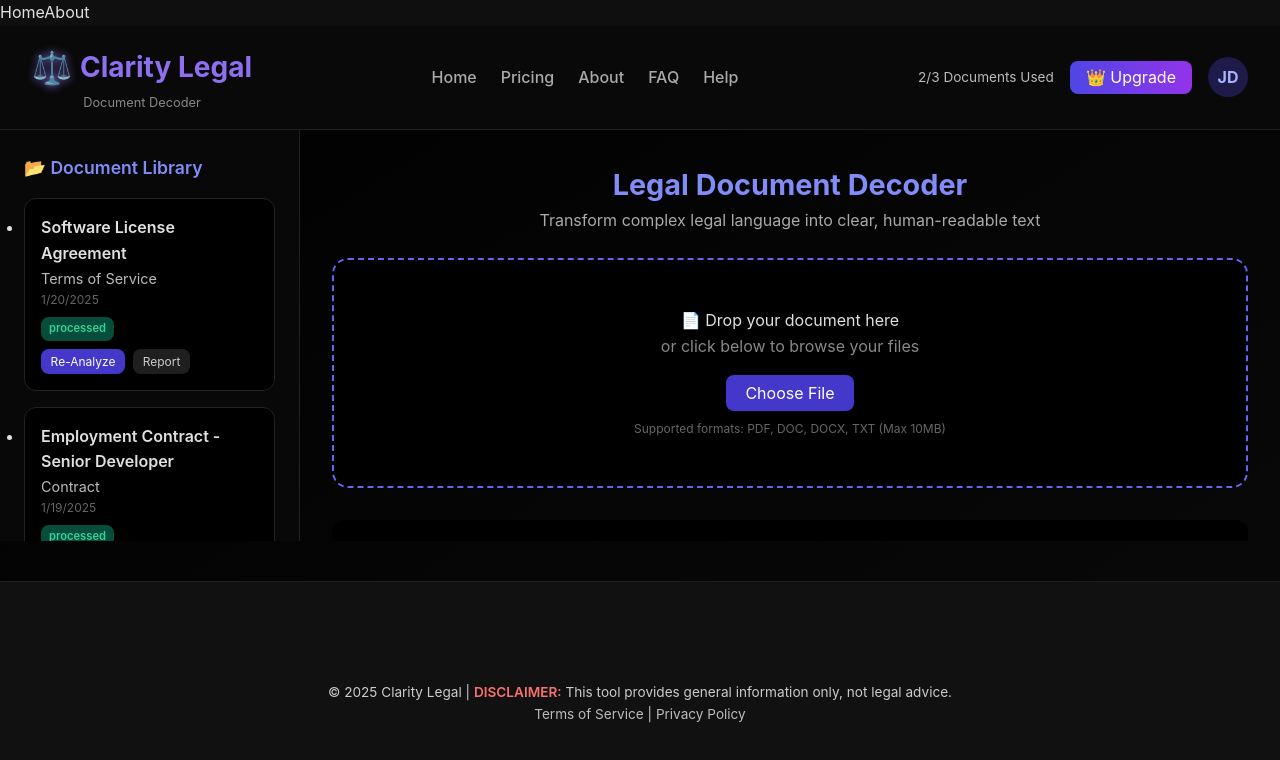
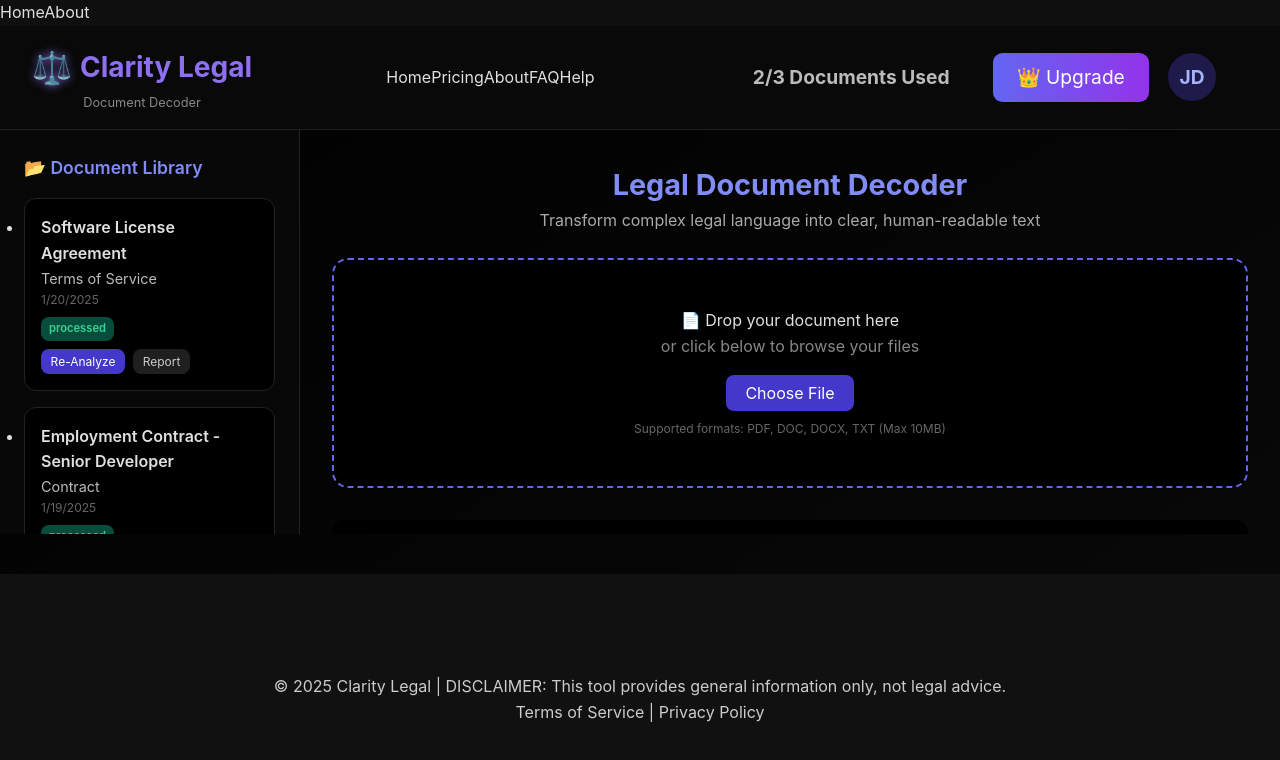
Before and after one commit to pwnjoshi/clarity-legal, a React (Vite) app: page / in a window 1280 px wide. Shown: the top 760 px of the page. Built offline with nearby package versions, Linux system fonts and the light colour scheme.

Commit message:
Update home.css

```diff
--- a/src/pages/home.css
+++ b/src/pages/home.css
@@ -1,4 +1,3 @@
-/* === Home Page Styles === */
 .home-container {
   display: flex;
   flex-direction: column;
@@ -44,53 +43,112 @@
   color: #888;
 }
 
-.nav-links {
+/* Left Navbar */
+.nav-left {
   display: flex;
-  gap: 1.5rem;
+  gap: 2rem;
+  margin-left: 2rem;
 }
-.nav-links a {
+.nav-left .nav-btn {
+  font-size: 1.2rem;
+  font-weight: 700;
+  padding: 0.8rem 1.5rem;
+  border-radius: 0.6rem;
   color: #aaa;
-  font-weight: 500;
+  background: transparent;
   position: relative;
-  transition: color 0.3s ease;
+  transition: all 0.3s ease;
 }
-.nav-links a:hover {
-  color: #818cf8;
+.nav-left .nav-btn:hover {
+  color: #fff;
+  transform: scale(1.08);
 }
-.nav-links a::after {
+.nav-left .nav-btn::after {
   content: "";
   position: absolute;
-  bottom: -4px;
-  left: 0;
+  bottom: -6px;
+  left: 50%;
   width: 0;
-  height: 2px;
+  height: 3px;
   background: #6366f1;
+  border-radius: 2px;
+  transform: translateX(-50%);
   transition: width 0.3s ease;
 }
-.nav-links a:hover::after {
+.nav-left .nav-btn:hover::after {
   width: 100%;
 }
 
+/* Right Navbar */
 .navbar-right {
   display: flex;
   align-items: center;
-  gap: 1rem;
+  gap: 1.2rem;
+  margin-right: 2rem;
 }
 .usage {
-  font-size: 0.85rem;
+  font-size: 1.2rem;
   color: #bbb;
+  font-weight: 700;
+  padding: 0.8rem 1.5rem;
+  border-radius: 0.6rem;
+  background: transparent;
+  position: relative;
+  transition: all 0.3s ease;
+  cursor: pointer;
 }
+.usage:hover {
+  color: #fff;
+  transform: scale(1.08);
+}
+.usage::after {
+  content: "";
+  position: absolute;
+  bottom: -6px;
+  left: 50%;
+  width: 0;
+  height: 3px;
+  background: #6366f1;
+  border-radius: 2px;
+  transform: translateX(-50%);
+  transition: width 0.3s ease;
+}
+.usage:hover::after {
+  width: 100%;
+}
+
+/* Upgrade Button */
 .upgrade-btn {
-  padding: 0.4rem 1rem;
-  background: linear-gradient(to right, #4f46e5, #9333ea);
+  padding: 0.8rem 1.5rem;
+  background: linear-gradient(to right, #6366f1, #9333ea);
   color: #fff;
   border: none;
-  border-radius: 0.5rem;
+  border-radius: 0.6rem;
   cursor: pointer;
+  font-size: 1.2rem;
+  display: flex;
+  align-items: center;
+  gap: 0.3rem;
+  position: relative;
+  transition: all 0.3s ease;
+}
+.upgrade-btn:hover {
+  transform: scale(1.08);
+}
+/* Crown emoji alignment fix */
+.upgrade-btn .upgrade-icon {
+  font-size: 1.2rem;
+  line-height: 1;       /* ensures vertical alignment */
+  vertical-align: middle;
+  display: inline-block;
+}
+
+.profile-container {
+  position: relative;
 }
 .profile {
-  width: 40px;
-  height: 40px;
+  width: 48px;
+  height: 48px;
   background: #1e1b4b;
   color: #a5b4fc;
   border-radius: 50%;
@@ -98,6 +156,37 @@
   align-items: center;
   justify-content: center;
   font-weight: bold;
+  font-size: 1.2rem;
+  cursor: pointer;
+  transition: all 0.3s ease;
+}
+.profile:hover {
+  transform: scale(1.08);
+}
+
+/* Profile dropdown */
+.profile-dropdown {
+  position: absolute;
+  top: 110%;
+  right: 0;
+  background: rgba(10, 10, 10, 0.95);
+  border: 1px solid #222;
+  border-radius: 0.5rem;
+  min-width: 150px;
+  padding: 0.5rem 0;
+  box-shadow: 0 6px 12px rgba(0,0,0,0.5);
+  z-index: 100;
+  list-style: none;
+}
+.profile-dropdown li {
+  padding: 0.5rem 1rem;
+  color: #eee;
+  cursor: pointer;
+  transition: background 0.2s;
+}
+.profile-dropdown li:hover {
+  background: rgba(99, 102, 241, 0.15);
+  color: #fff;
 }
 
 /* Main */
@@ -255,23 +344,3 @@
   padding: 0.5rem;
   width: 250px;
 }
-
-/* Footer */
-.footer {
-  background: rgba(10, 10, 10, 0.9);
-  border-top: 1px solid #1f1f1f;
-  padding: 1rem;
-  text-align: center;
-  font-size: 0.85rem;
-  color: #888;
-}
-.footer a {
-  color: #bbb;
-}
-.footer a:hover {
-  text-decoration: underline;
-}
-.disclaimer {
-  color: #f87171;
-  font-weight: 600;
-}
```
